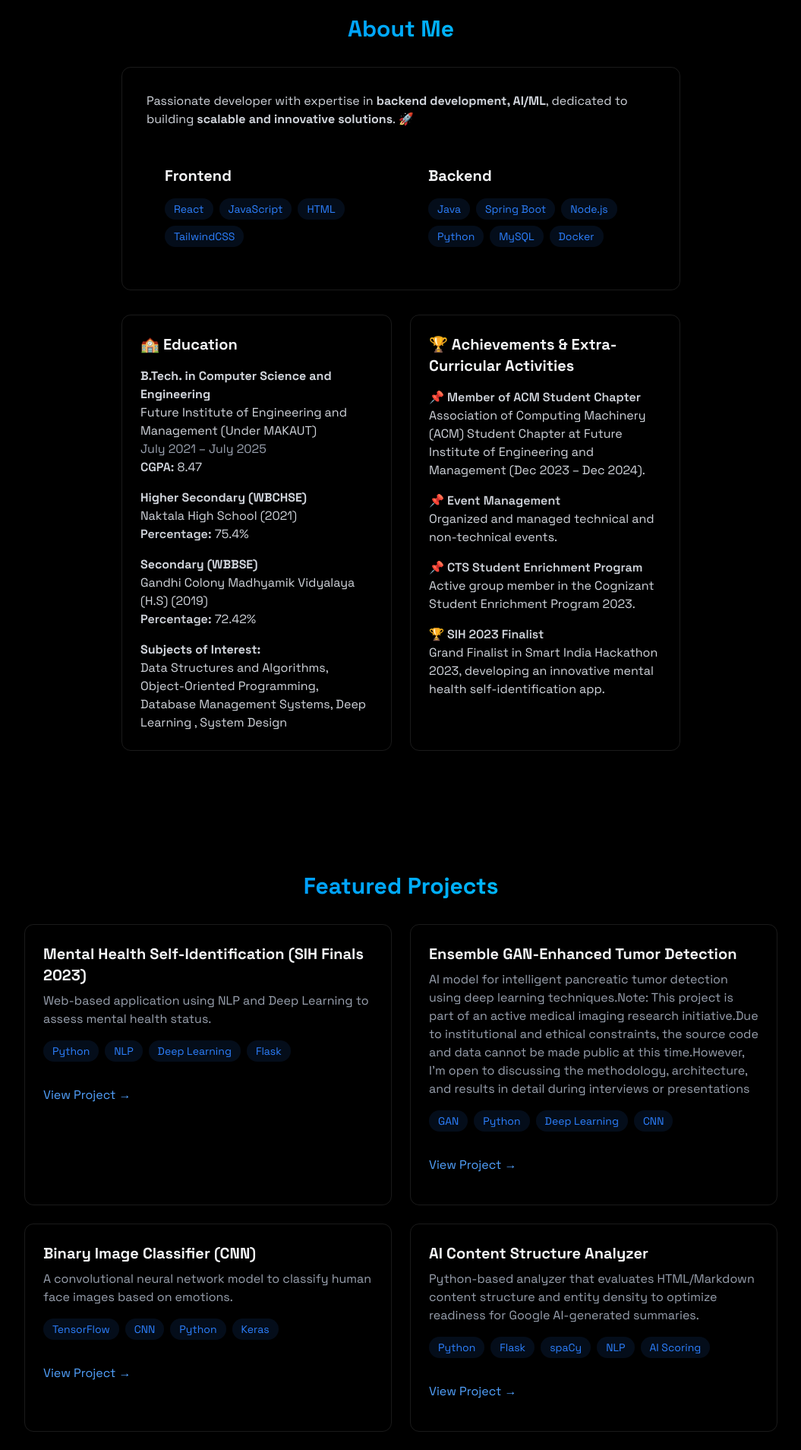
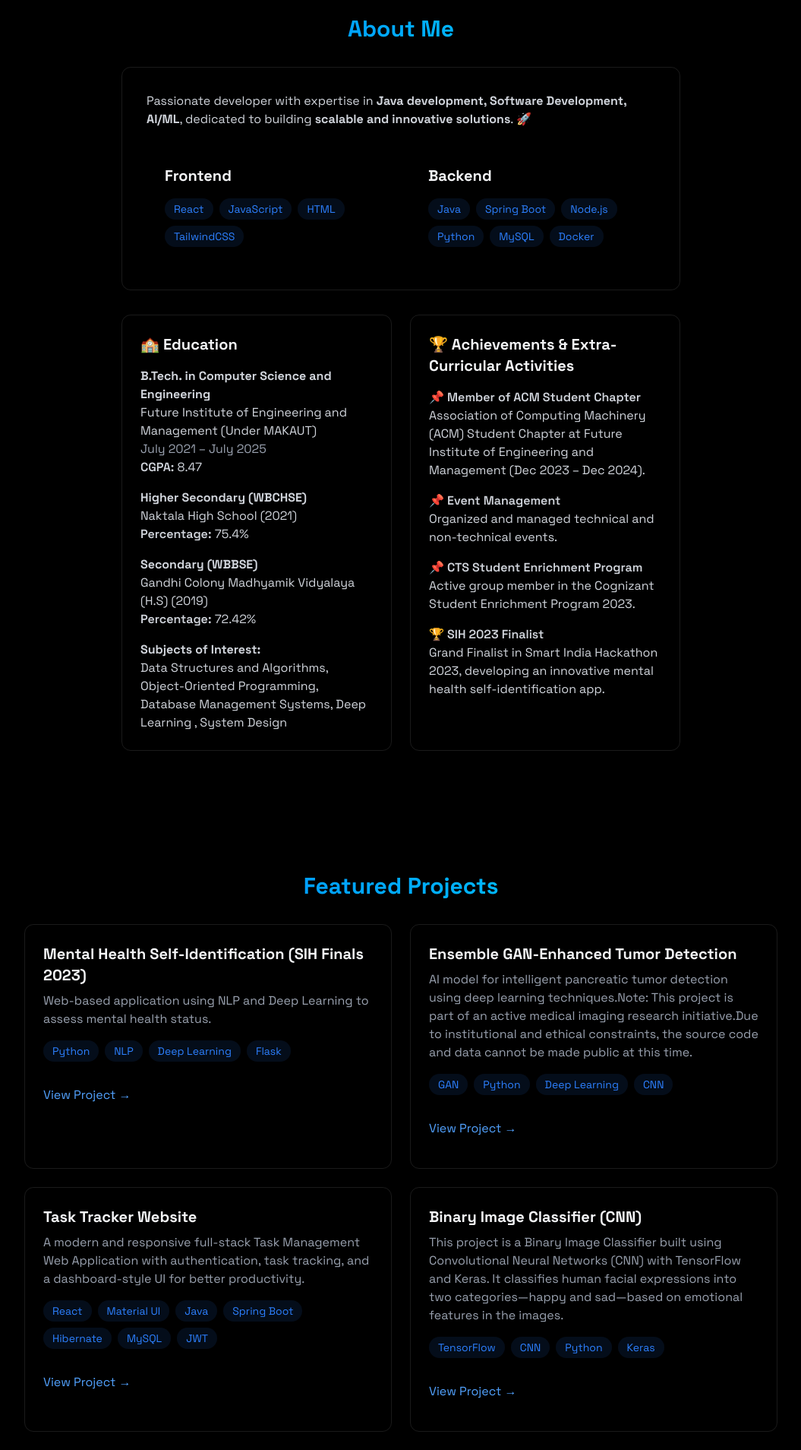
Before and after one commit to As377507/my-portfolio, a React (Vite) app: page / in a window 1280 px wide. Shown: the part 860-2768 px from the top of the page at 76% size, without its empty margins (112-1167 px from the left). Built offline with nearby package versions, Linux system fonts and the light colour scheme; the HTML template or start-up script is replaced by a standard one.

Commit message:
update in project & about section

```diff
--- a/src/components/sections/About.jsx
+++ b/src/components/sections/About.jsx
@@ -24,7 +24,7 @@ export const About = () => {
 
           <div className="rounded-xl p-8 border-white/10 border hover:-translate-y-1 transition-all">
             <p className="text-gray-300 mb-6">
-            Passionate developer with expertise in <b>backend development, AI/ML</b>, dedicated to building <b>scalable and innovative solutions</b>. 🚀
+            Passionate developer with expertise in <b>Java development, Software Development, AI/ML</b>, dedicated to building <b>scalable and innovative solutions</b>. 🚀
             </p>
 
             <div className="grid grid-cols-1 md:grid-cols-2 gap-6">
--- a/src/components/sections/Projects.jsx
+++ b/src/components/sections/Projects.jsx
@@ -10,13 +10,19 @@ export const Projects = () => {
     },
     {
       title: "Ensemble GAN-Enhanced Tumor Detection",
-      description: "AI model for intelligent pancreatic tumor detection using deep learning techniques.Note: This project is part of an active medical imaging research initiative.Due to institutional and ethical constraints, the source code and data cannot be made public at this time.However, I’m open to discussing the methodology, architecture, and results in detail during interviews or presentations",
+      description: "AI model for intelligent pancreatic tumor detection using deep learning techniques.Note: This project is part of an active medical imaging research initiative.Due to institutional and ethical constraints, the source code and data cannot be made public at this time.",
       techStack: ["GAN", "Python", "Deep Learning", "CNN"],
       githubLink: "https://github.com/As377507/",
     },
     {
+      title: "Task Tracker Website",
+      description: "A modern and responsive full-stack Task Management Web Application with authentication, task tracking, and a dashboard-style UI for better productivity.",
+      techStack: ["React", "Material UI", "Java", "Spring Boot", "Hibernate", "MySQL", "JWT"],
+      githubLink: "https://github.com/As377507/task-tracker-website"
+    },
+    {
       title: "Binary Image Classifier (CNN)",
-      description: "A convolutional neural network model to classify human face images based on emotions.",
+      description: "This project is a Binary Image Classifier built using Convolutional Neural Networks (CNN) with TensorFlow and Keras. It classifies human facial expressions into two categories—happy and sad—based on emotional features in the images.",
       techStack: ["TensorFlow", "CNN", "Python", "Keras"],
       githubLink: "https://github.com/As377507/Binary-Image-Classifier-using-CNN",
     },
```
